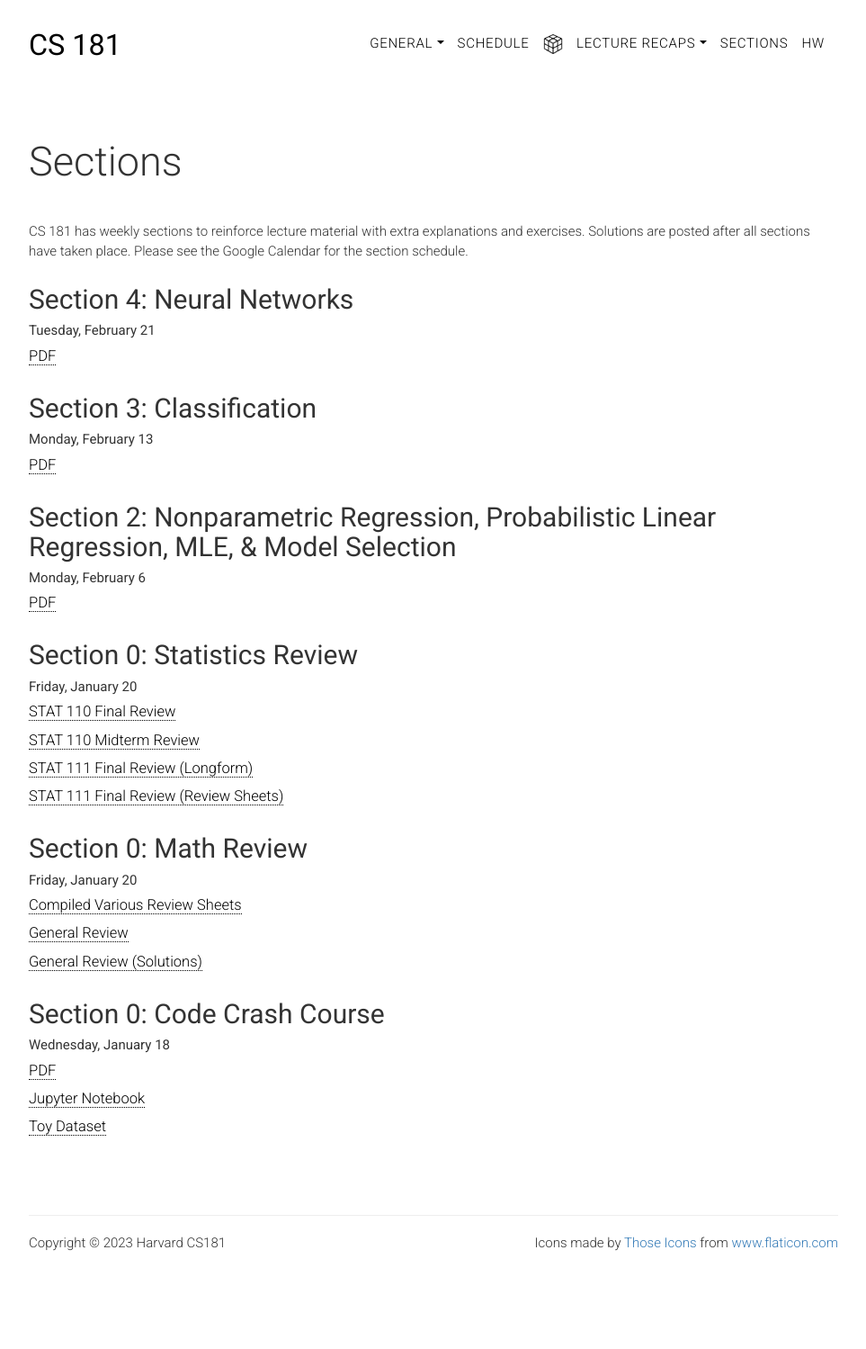
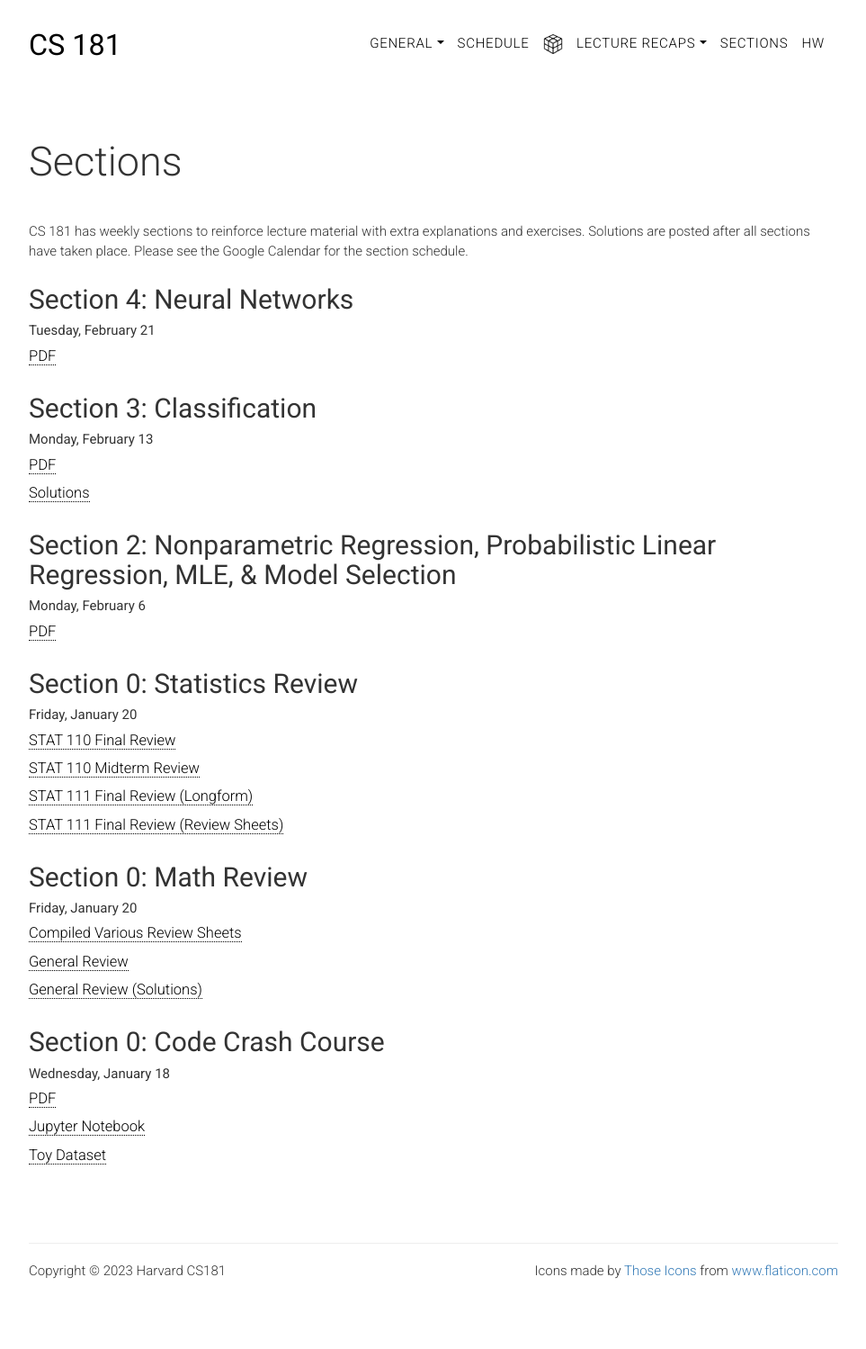
Before and after one commit to harvard-ml-courses/cs181-web, a Jekyll site: the page built from sections.html, in a window 1280 px wide. Shown: the whole page at 90% size, without its empty margins (158-1121 px from the left). Built offline with Jekyll 4.4.1, drawn with Linux system fonts in a browser that asks for light colours; before the commit the page ends 1467 px from its top, so only the background shows below that.

Commit message:
Update sections.html

```diff
--- a/sections.html
+++ b/sections.html
@@ -34,6 +34,7 @@ weight: 0
         <p class="head-subtitle">Monday, February 13</p>
         <ul class="lists">
             <li><a href="sections/sec03-classification/03.pdf" target="_blank">PDF</a></li>
+            <li><a href="sections/sec03-classification/03soln.pdf" target="_blank">Solutions</a></li>
         </ul>
 
         <h2 class="title" id="sec2">Section 2: Nonparametric Regression, Probabilistic Linear Regression, MLE, & Model Selection</h2>
```
